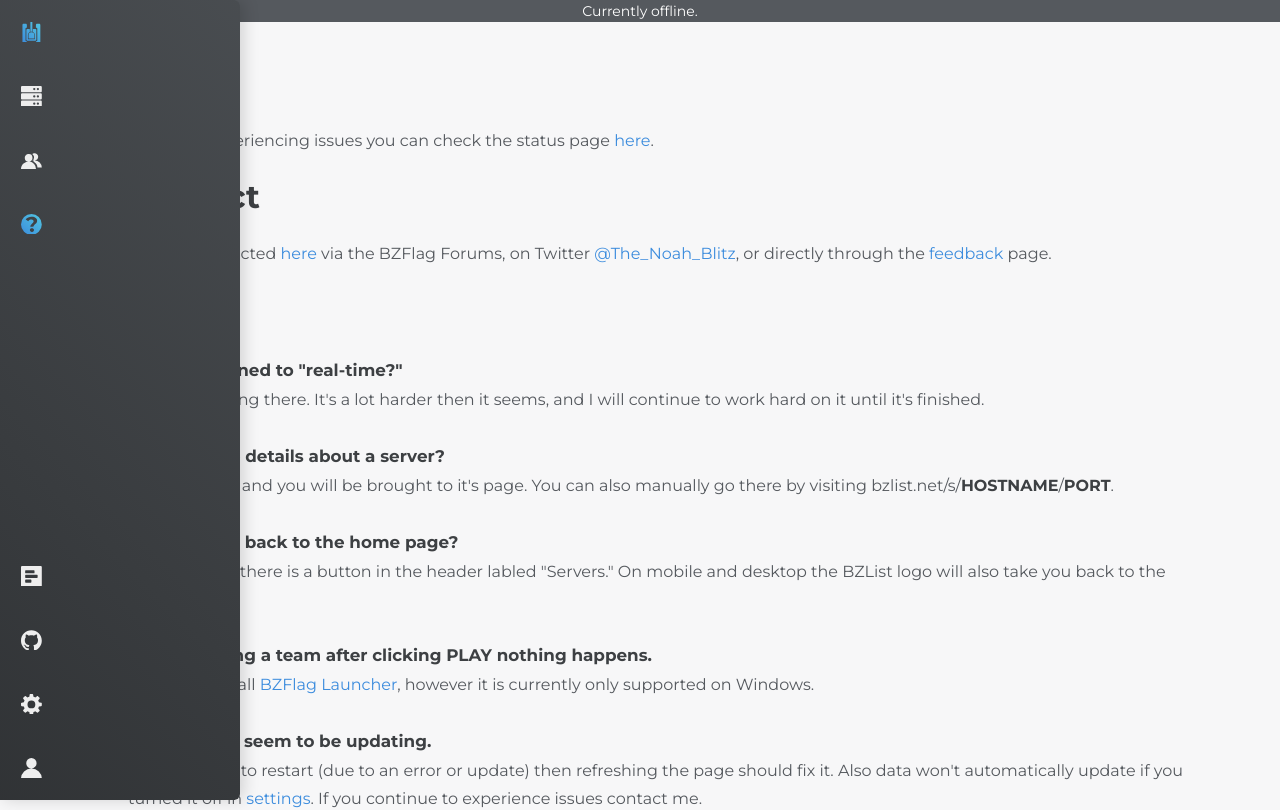
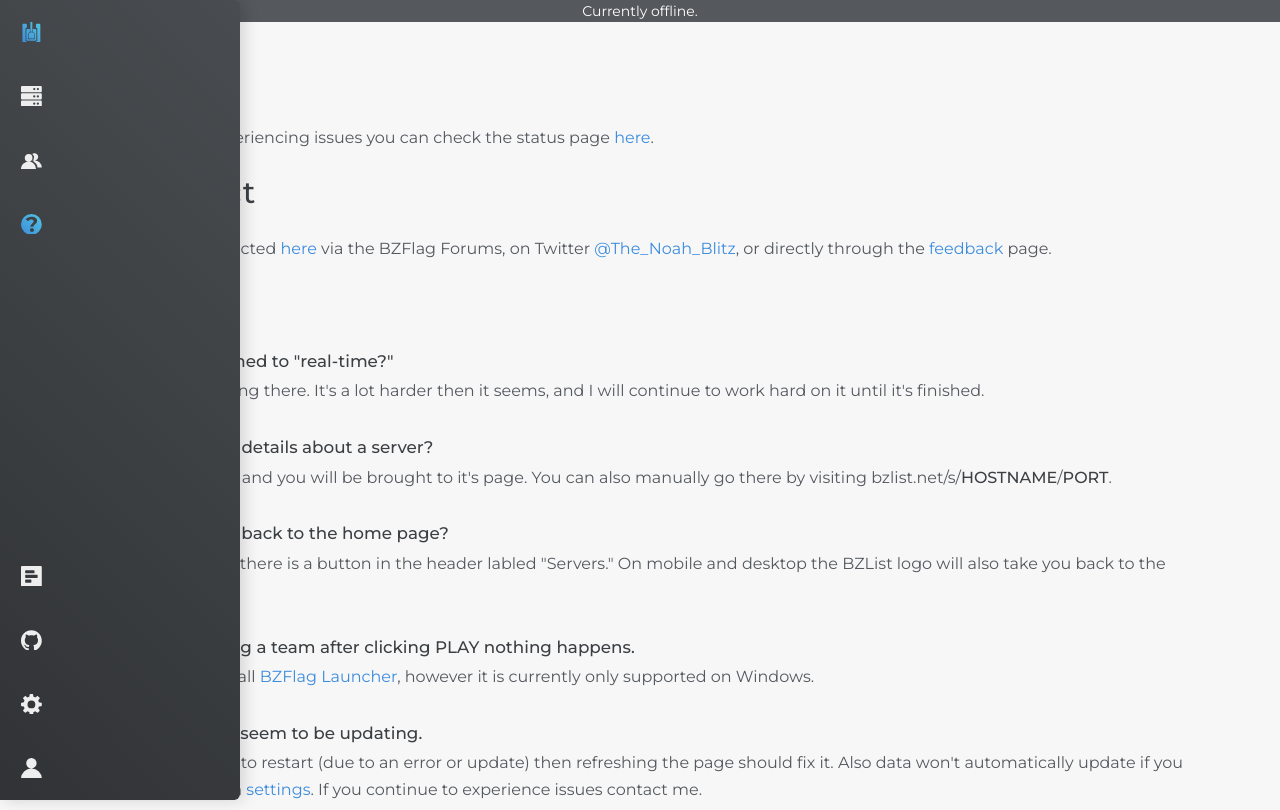
Before and after one commit to bzlist/bzlist.net, a React (Create React App) app: page /help in a window 1280 px wide. Shown: the top 810 px of the page. Built offline with nearby package versions, Linux system fonts and the light colour scheme; no server answers.

Commit message:
Tweak heading and bold styles

```diff
--- a/src/components/Server.tsx
+++ b/src/components/Server.tsx
@@ -33,7 +33,7 @@ export class ServerRow extends ServerBase{
     return (
       <tr
         style={{
-          fontWeight: this.props.server.players.length > 0 ? "bold" : "inherit",
+          fontWeight: this.props.server.players.length > 0 ? 500 : "inherit",
           color: isServerHidden(this.props.server) ? "hsla(210, 5%, 50%, .7)" : this.props.server.players.length > 0 ? "var(--color-text-headings)" : "inherit",
           cursor: "pointer"
         }}
--- a/src/components/pages/HomePage.tsx
+++ b/src/components/pages/HomePage.tsx
@@ -248,7 +248,7 @@ export class HomePage extends React.PureComponent<any, State>{
         </div>
         <div className="container">
           <h2>{this.state.servers.length} Public Servers Online</h2>
-          {autoPlural(`${playerCount} player`)} and {autoPlural(`${observerCount} observer`)} online. Updated <TimeAgo timestamp={timestamp}/>.<br/><br/>
+          <div style={{margin: ".5rem 0 1rem 0"}}>{autoPlural(`${playerCount} player`)} and {autoPlural(`${observerCount} observer`)} online. Updated <TimeAgo timestamp={timestamp}/>.</div>
           {servers}
           <div className="btn-list">
             {this.state.servers.length > this.state.serversToShow &&
--- a/src/components/pages/PlayerPage.tsx
+++ b/src/components/pages/PlayerPage.tsx
@@ -160,7 +160,7 @@ export class PlayerPage extends React.PureComponent<any, State>{
         </div>
         <div className="container">
           <h2>{autoPlural(`${playerCount} Player`)} and {autoPlural(`${observerCount} Observer`)} Online</h2>
-          Updated <TimeAgo timestamp={timestamp}/>.<br/><br/>
+          <div style={{margin: ".5rem 0 1rem 0"}}>Updated <TimeAgo timestamp={timestamp}/>.</div>
           {table}
           <div className="btn-list">
             <button className="btn btn-primary" onClick={() => this.setState({showObservers: !this.state.showObservers})}>{!this.state.showObservers ? "Show Observers" : "Hide Observers"}</button>
--- a/src/index.scss
+++ b/src/index.scss
@@ -59,14 +59,15 @@ body{
 h1, h2, h3, b, th, .label{
   margin: 0;
   color: var(--color-text-headings);
+  font-weight: 500;
 }
 
 h1{
   background: $gradient-primary;
   background-clip: text;
   color: transparent;
-  font-size: 2.75rem;
-  font-weight: 500;
+  font-size: 2.6rem;
+  letter-spacing: 2px;
   display: inline-block;
 
   @include mobile{
@@ -75,7 +76,8 @@ h1{
 }
 
 h2{
-  font-size: 2rem;
+  font-size: 1.9rem;
+  letter-spacing: 1px;
 
   @include mobile{
     font-size: 1.5rem;
@@ -347,7 +349,6 @@ tr > td, tr > th{
   padding: .1rem 0;
   display: inline-block;
   font-size: 1.05rem;
-  font-weight: 700;
 }
 
 .header{
```
